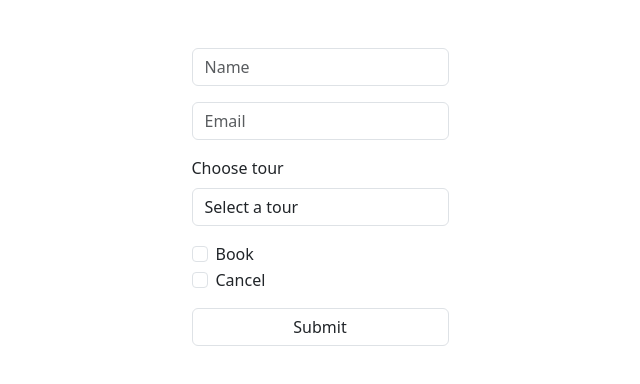
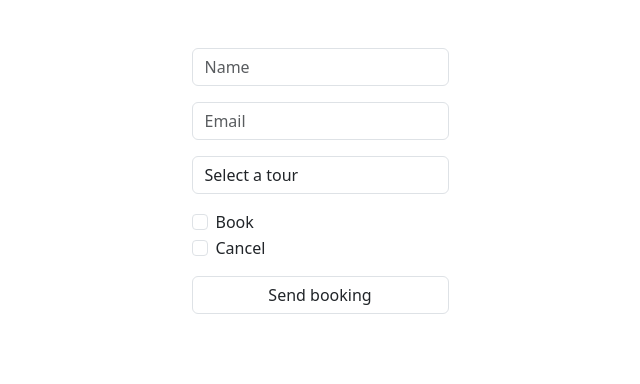
Before and after one commit to Tour-Booking-Kasper/Frontend, a React (Create React App) app: page / in a window 1280 px wide. Shown: the top 384 px of the page, without its empty margins (320-960 px from the left). Built offline with nearby package versions, Linux system fonts and the light colour scheme; the HTML template or start-up script is replaced by a standard one.

Commit message:
Small change

```diff
--- a/src/App.js
+++ b/src/App.js
@@ -127,7 +127,6 @@ function App() {
           </Form.Group>
         </Row>
         <Form.Group className="mb-3">
-          <Form.Label>Choose tour</Form.Label>
           <Form.Control
             as="select"
             value={selectedTour.name}
@@ -163,7 +162,7 @@ function App() {
           <p className="text-danger">You must choose either Book or Cancel.</p>
         )}
         <Form.Group>
-          <Form.Control type="submit" value="Submit" />
+          <Form.Control type="submit" value="Send booking" />
         </Form.Group>
       </Form>
       <ToastContainer className="p-3" position="bottom-end">
```
